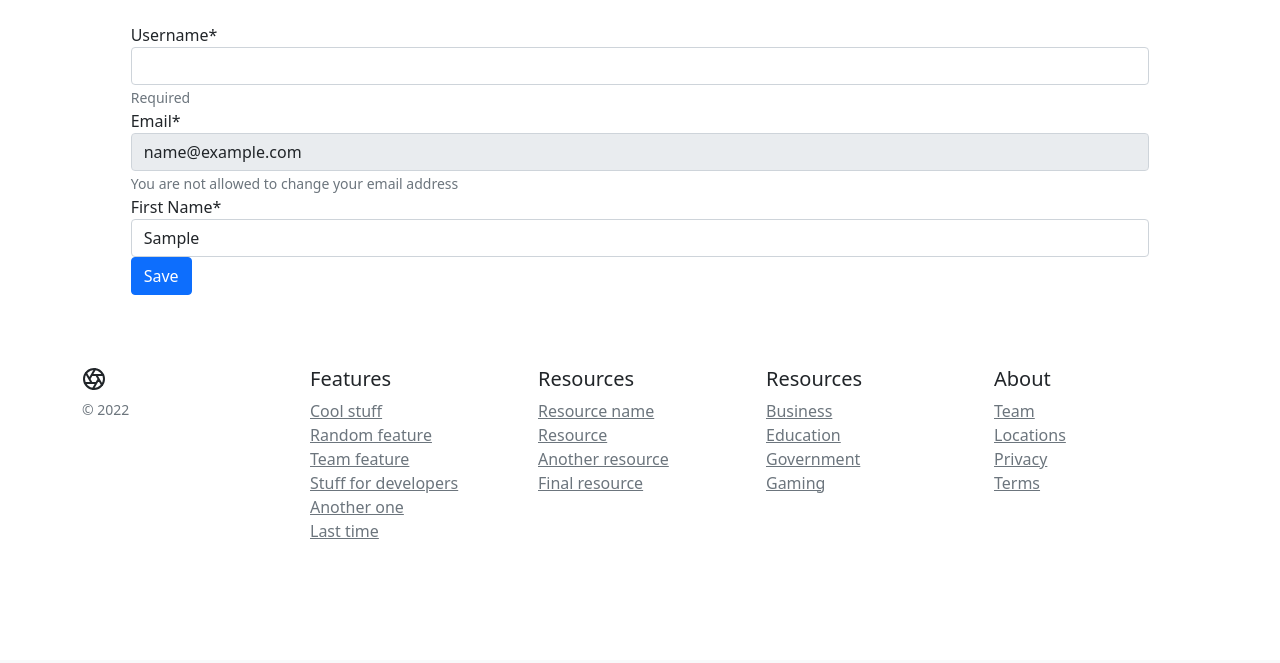
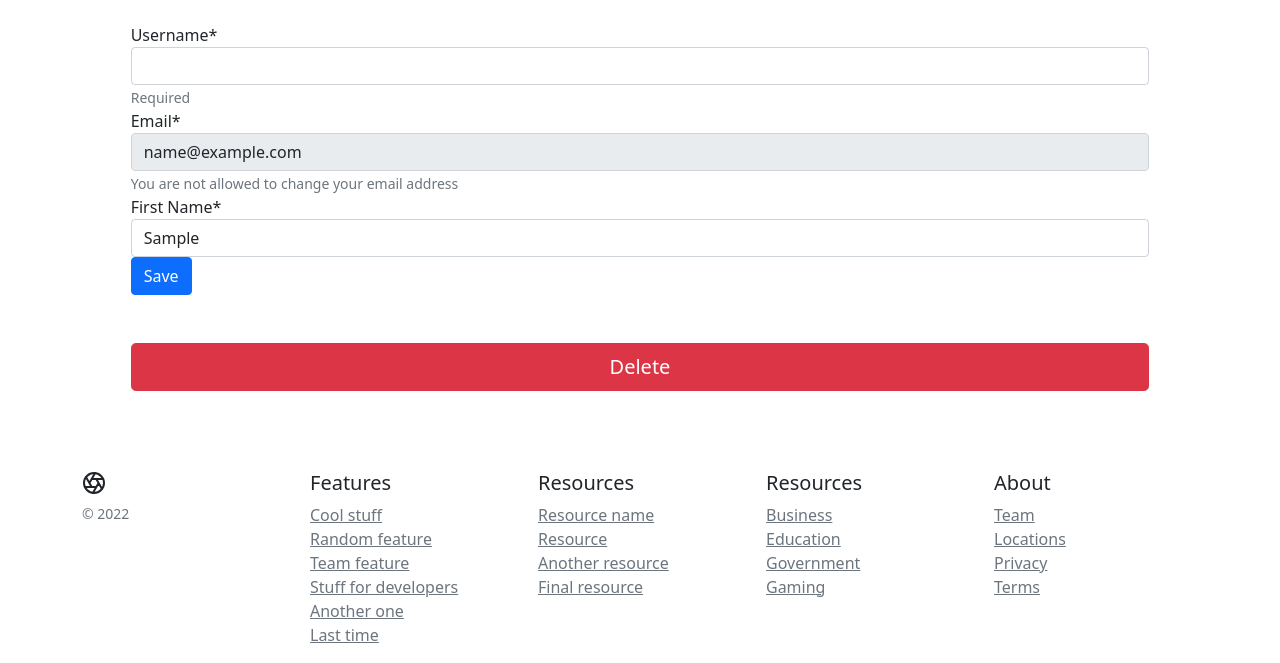
Before and after one commit to elgizabbasov/kicksale, a Django app: page /account/dashboard/edit/ in a window 1280 px wide. Shown: the part 140-803 px from the top of the page. Before the commit the page ends 679 px from the top, so only its background shows below. Run offline with Django 3.2, Linux system fonts and the light colour scheme; the visitor is signed in with stand-in values (Sample User, id 1); data that the repository does not hold is empty; some libraries are stand-ins or nearby versions; grey boxes are pictures that could not be loaded.

Commit message:
Added user deletion

```diff
--- a/account/forms.py
+++ b/account/forms.py
@@ -5,7 +5,9 @@ from crispy_forms.layout import Submit, Layout, Field
 
 from .models import UserBase
 
-
+""" Account registration, login, details forms
+    Using Crispy & Django forms
+"""
 class UserRegistrationForm(forms.ModelForm):
     user_name = forms.CharField(label='Enter Username', min_length=4, max_length=100, help_text='Required')
     email = forms.EmailField(max_length=100, help_text='Required', error_messages={'required': 'Sorry, you need an email'})
--- a/account/urls.py
+++ b/account/urls.py
@@ -1,4 +1,5 @@
 from django.contrib.auth import views as auth_views
+from django.views.generic import TemplateView
 from django.urls import path
 
 from .forms import UserLoginForm
@@ -14,5 +15,7 @@ urlpatterns = [
     path('activate/<slug:uidb64>/<slug:token>/', views.account_activate, name='activate'),
     # User dashboard
     path('dashboard/', views.dashboard, name='dashboard'),
-    path('dashboard/edit/', views.change_details, name='change_details')
+    path('dashboard/edit/', views.change_details, name='change_details'),
+    path('dashboard/delete/', views.account_delete, name='account_delete'),
+    path('dashboard/delete_profile/', TemplateView.as_view(template_name='account/user/delete_profile.html'), name='delete_profile')
 ]
--- a/account/views.py
+++ b/account/views.py
@@ -27,6 +27,14 @@ def change_details(request):
         user_form = UserEditDetailsForm(instance=request.user)
 
     return render(request, 'account/user/change_details.html', {'form': user_form})
+
+@login_required
+def account_delete(request):
+    user = UserBase.objects.get(user_name=request.user)
+    user.is_active = False # :)
+    user.save()
+    logout(request)
+    return redirect('account:delete_profile') # Confirm account deletion
 
 def account_register(request):
     if request.user.is_authenticated:
--- a/templates/account/registration/activation_email.html
+++ b/templates/account/registration/activation_email.html
@@ -1,6 +1,6 @@
 {% autoescape off %}
 Hi {{user.user_name}},
-Your account has been created/ Please click.
+Your account has been created. Please click.
 
 http://{{ domain }}{% url 'account:activate' uidb64=uid token=token %}
 
--- a/templates/account/registration/login.html
+++ b/templates/account/registration/login.html
@@ -15,7 +15,7 @@
 
                     {% if form.errors %}
                     <div class="alert alert-danger" role="alert">
-                        Error: Username or passowrd is incorrect!
+                        Error: Email address or password is invalid!
                     </div>
                     {% endif %}
 
--- a/templates/account/user/change_details.html
+++ b/templates/account/user/change_details.html
@@ -9,4 +9,9 @@
     {% crispy form %}
 </form>
 
+<form class="account-form p-4 rounded col-lg-10 mx-auto" action="{% url "account:account_delete" %}" method="post">
+    {% csrf_token %}
+    <button class="w-100 mb-2 btn btn-lg rounded-3 btn-danger" type="submit">Delete</button>
+</form>
+
 {% endblock %}
```
Also changed, not shown: templates/account/user/delete_profile.html (added, +10 -0 lines).
